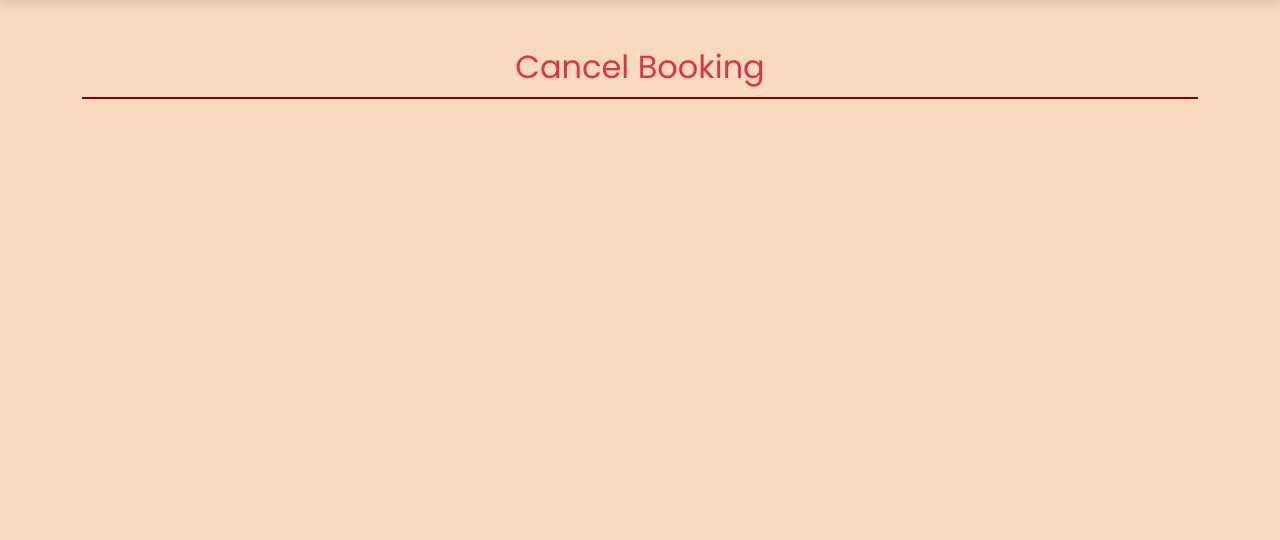
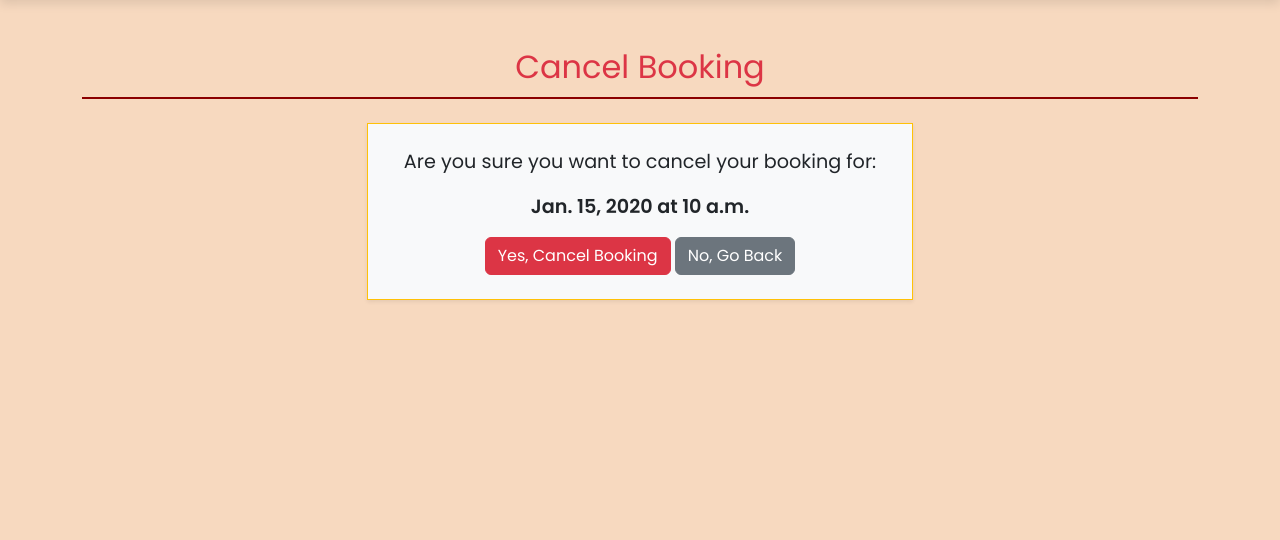
Before and after one commit to MiaTothova/PP4, a Django app: page /delete-booking/1/ in a window 1280 px wide. Shown: the part 93-633 px from the top of the page. Run offline with Django 4.2, Linux system fonts and the light colour scheme; a user stored in the database is signed in; tables that the repository leaves empty hold one stand-in row (values such as "Sample post"); some libraries are stand-ins or nearby versions.

Commit message:
Replace boothstrap alert in delete booing to prevent auto-dismiss. remove commented out code from urls

```diff
--- a/booking/templates/booking/delete_booking.html
+++ b/booking/templates/booking/delete_booking.html
@@ -7,7 +7,7 @@
 
     <div class="row justify-content-center">
         <div class="col-md-6">
-            <div class="alert alert-warning shadow-sm text-center">
+            <div class="border border-warning bg-light p-4 shadow-sm text-center">
                 <p>Are you sure you want to cancel your booking for:</p>
                 <p><strong>{{ booking.date }} at {{ booking.time }}</strong></p>
                 <form method="post">
--- a/restaurant/urls.py
+++ b/restaurant/urls.py
@@ -16,11 +16,9 @@ Including another URLconf
 """
 from django.contrib import admin
 from django.urls import path, include
-# from booking.views import my_booking
 
 urlpatterns = [
     path('admin/', admin.site.urls),
     path('accounts/', include('allauth.urls')),
-    # path('booking/', my_booking, name='booking'),
     path('', include('booking.urls')),
 ]
```
